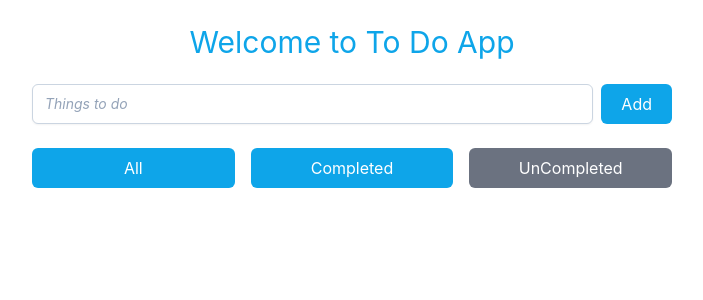
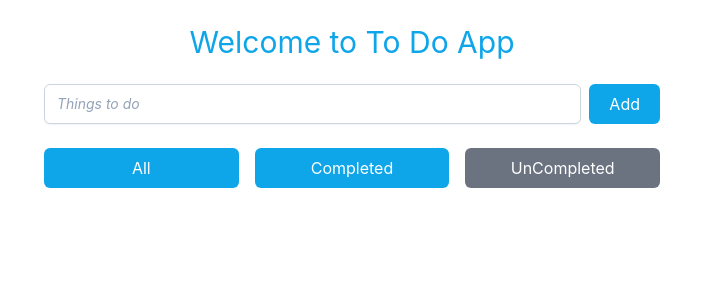
Before and after one commit to duyvox-dev/Todo-App-ReactJS, a React (Create React App) app: page / in a window 1280 px wide. Shown: the top 300 px of the page, without its empty margins (288-991 px from the left). Built offline with nearby package versions, Linux system fonts and the light colour scheme.

Commit message:
body padding

```diff
--- a/src/App.js
+++ b/src/App.js
@@ -67,7 +67,7 @@ function App() {
     };
     return (
         <div className="App flex justify-center items-center">
-            <div className="w-full sm:w-1/2 md:w-xl mt-6">
+            <div className="w-full sm:w-1/2 md:w-xl mt-6 px-3">
                 <h3 className="text-3xl text-sky-500 center">
                     Welcome to To Do App
                 </h3>
```
